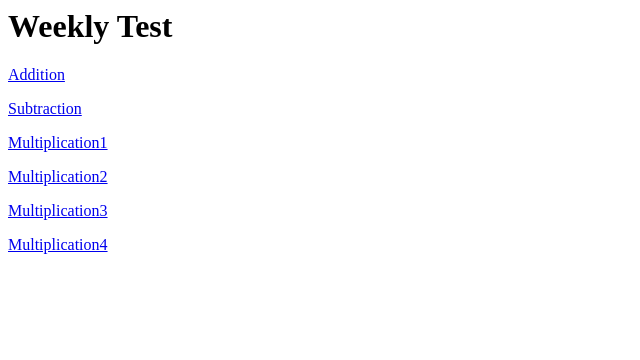
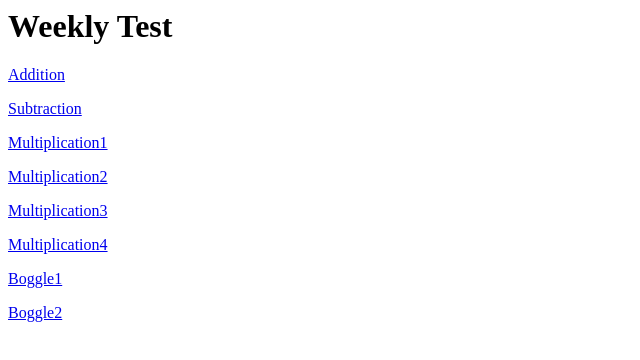
Before and after one commit to karimulla/spellit, a plain HTML site: page index.html in a window 1280 px wide. Shown: the whole page, without its empty margins (0-640 px from the left). Drawn offline with Linux system fonts and the light colour scheme.

Commit message:
boggle games

```diff
--- a/index.html
+++ b/index.html
@@ -17,6 +17,9 @@
   <p><a href = "/spellit/multiplication2.html">Multiplication2</a> </p>
   <p><a href = "/spellit/multiplication3.html">Multiplication3</a> </p>
   <p><a href = "/spellit/multiplication4.html">Multiplication4</a> </p>
+  <p><a href = "/spellit/boggle1.html">Boggle1</a> </p>
+  <p><a href = "/spellit/boggle2.html">Boggle2</a> </p>
+
 
   </body>
 </html>
```
